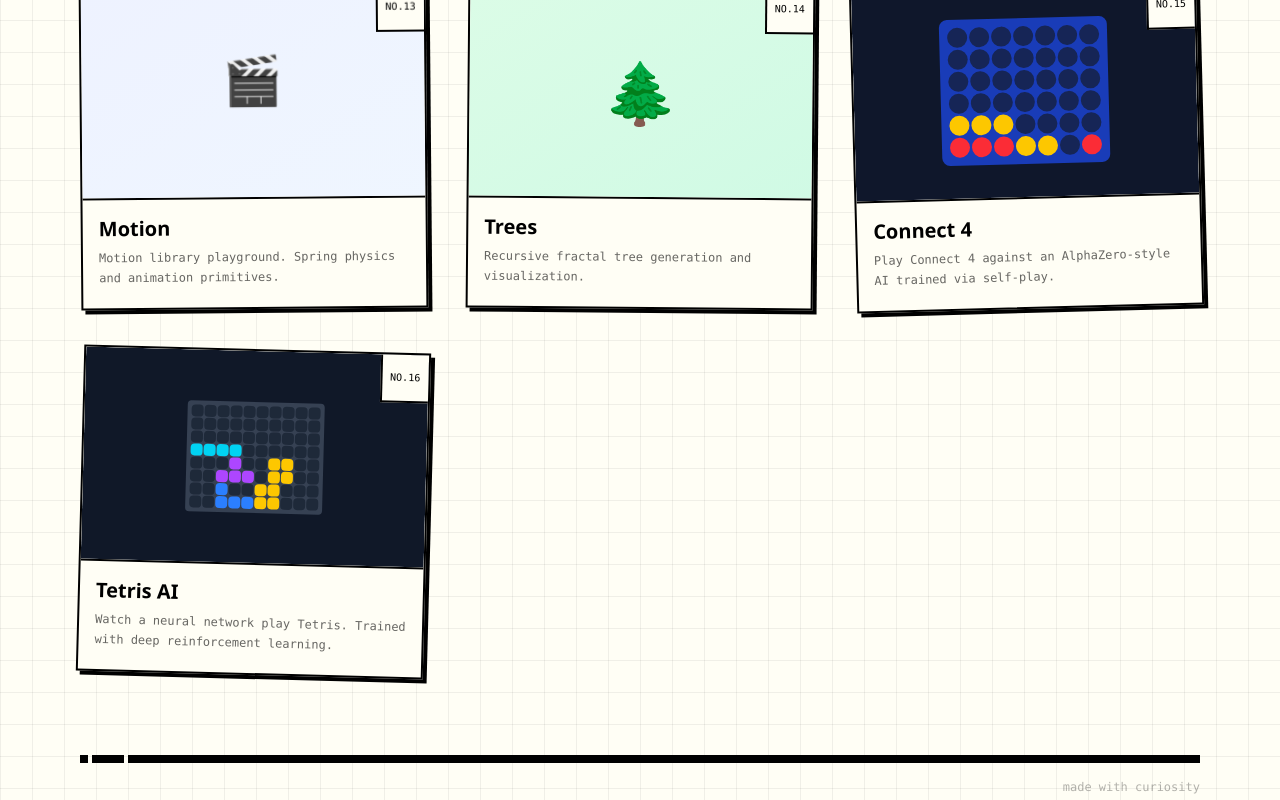
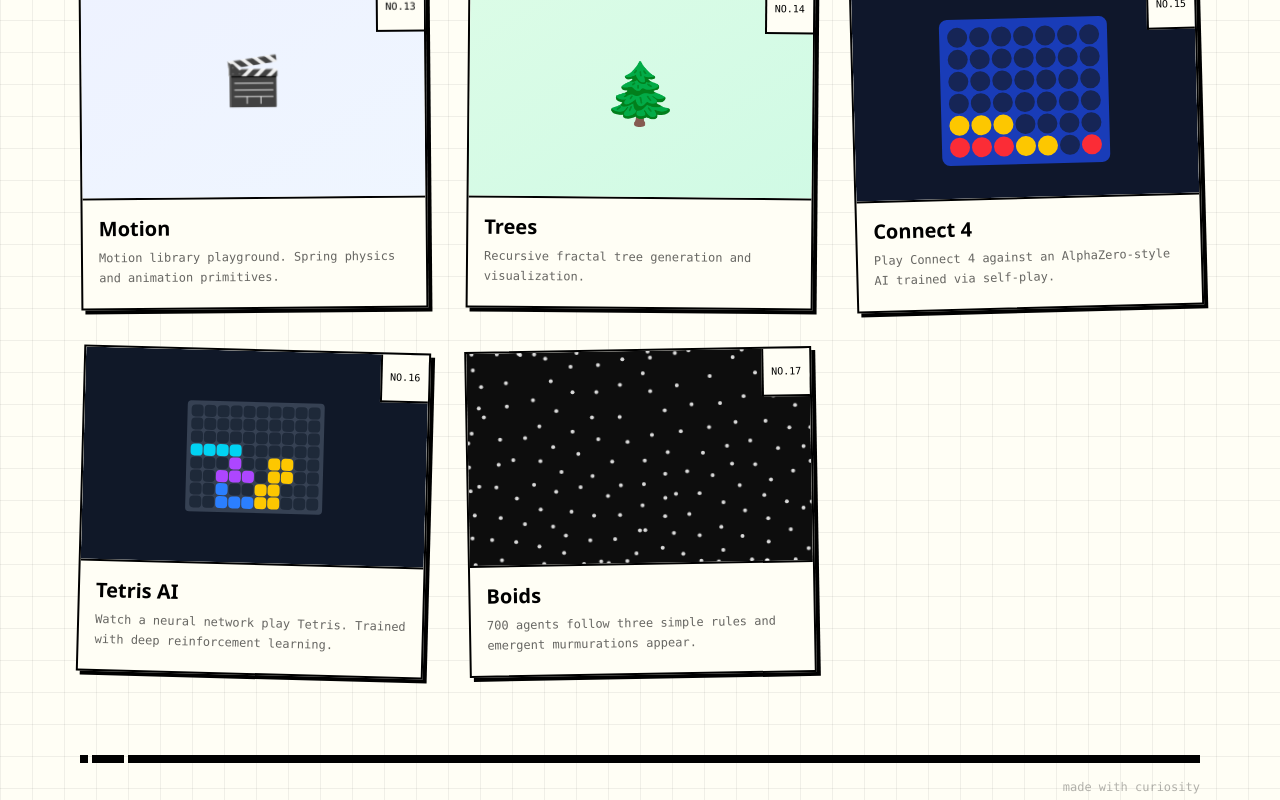
Before and after one commit to lesleh/lesleh-playground, a Next.js app: page / in a window 1280 px wide. Shown: the part 2000-2800 px from the top of the page. Built offline with nearby package versions, Linux system fonts and the light colour scheme.

Commit message:
feat(boids): register boids on homepage

```diff
--- a/src/app/page.tsx
+++ b/src/app/page.tsx
@@ -16,6 +16,7 @@ import { MotionPreview } from "./playgrounds/motion/Preview";
 import { TreesPreview } from "./playgrounds/trees/Preview";
 import { ConnectFourPreview } from "./playgrounds/connect-four/Preview";
 import { TetrisAIPreview } from "./playgrounds/tetris-ai/Preview";
+import { BoidsPreview } from "./playgrounds/boids/Preview";
 
 const playgrounds = [
   {
@@ -134,6 +135,13 @@ const playgrounds = [
     href: "/playgrounds/tetris-ai",
     preview: TetrisAIPreview,
   },
+  {
+    id: "boids",
+    title: "Boids",
+    description: "700 agents follow three simple rules and emergent murmurations appear.",
+    href: "/playgrounds/boids",
+    preview: BoidsPreview,
+  },
 ];
 
 const Home: NextPage = () => {
```
